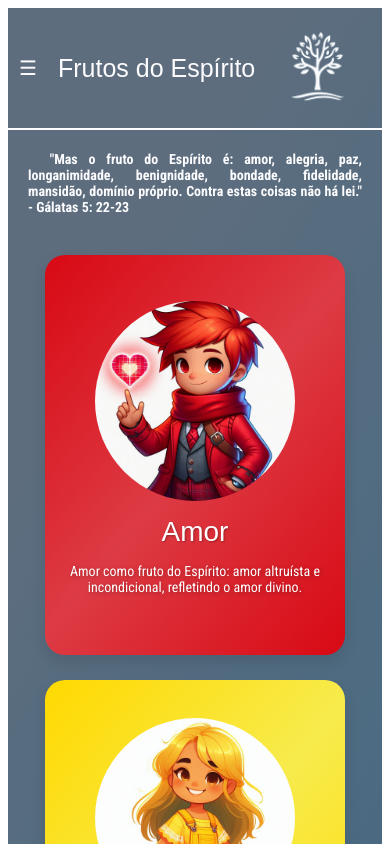
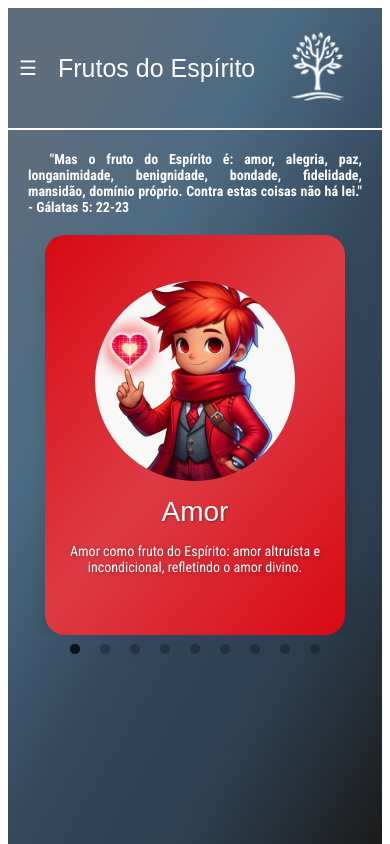
Before and after one commit to danyllo-aniceto/frutos-do-espirito, a React (Vite) app: page / in a window 390 px wide. Shown: the top 844 px of the page. Built offline with nearby package versions, Linux system fonts and the light colour scheme; a web font is replaced by a local one.

Commit message:
add carousel

```diff
--- a/src/App.tsx
+++ b/src/App.tsx
@@ -3,8 +3,6 @@ import { Dashboard } from "./pages/Dashboard";
 import { FruitContent } from "./pages/FruitContent";
 import { BrowserRouter as Router, Route, Routes } from "react-router-dom";
 import { Message } from "./pages/Message";
-import "slick-carousel/slick/slick.css";
-import "slick-carousel/slick/slick-theme.css";
 
 function App() {
   return (
--- a/src/Components/BaseLayout/styles.ts
+++ b/src/Components/BaseLayout/styles.ts
@@ -78,7 +78,7 @@ export const Title = styled.span`
     font-size: 25px;
   }
   @media (max-width: 380px) {
-    font-size: 18px;
+    font-size: 22px;
   }
 `;
 
--- a/src/Components/Card/index.tsx
+++ b/src/Components/Card/index.tsx
@@ -2,7 +2,7 @@ import { useNavigate } from "react-router-dom";
 import { CardContainer, CardContent, Description, Title, Image } from "./style";
 import { ICardProps } from "./types";
 
-export function Card({ description, color, imageUrl, title }: ICardProps) {
+export function Card({ description, color, image, name }: ICardProps) {
   const navigate = useNavigate();
 
   const handleClick = () => {
@@ -10,16 +10,16 @@ export function Card({ description, color, imageUrl, title }: ICardProps) {
       state: {
         description,
         color,
-        imageUrl,
-        title,
+        image,
+        name,
       },
     });
   };
   return (
     <CardContainer color={color} onClick={handleClick}>
       <CardContent>
-        <Image src={imageUrl} alt={title} />
-        <Title>{title}</Title>
+        <Image src={image} alt={name} />
+        <Title>{name}</Title>
         <Description>{description}</Description>
       </CardContent>
     </CardContainer>
--- /dev/null
+++ b/src/Components/Carousel/index.tsx
@@ -0,0 +1,58 @@
+import React from "react";
+import Slider from "react-slick";
+import { Card } from "./../Card";
+import { ICardProps } from "./../Card/types";
+import { CarouselContainer } from "./style";
+import { StyledLink } from "../../pages/FruitContent/style";
+import fruits from "../../consts/fruits";
+
+interface CarouselProps {
+  cards: ICardProps[];
+}
+
+export const Carousel: React.FC<CarouselProps> = () => {
+  const settings = {
+    dots: true,
+    infinite: true,
+    speed: 500,
+    slidesToShow: 3,
+    slidesToScroll: 1,
+    arrows: false,
+    responsive: [
+      {
+        breakpoint: 1024,
+        settings: {
+          slidesToShow: 2,
+          slidesToScroll: 1,
+        },
+      },
+      {
+        breakpoint: 720,
+        settings: {
+          slidesToShow: 1,
+          slidesToScroll: 1,
+        },
+      },
+    ],
+  };
+
+  return (
+    <CarouselContainer>
+      <Slider {...settings}>
+        {fruits.map((fruit) => (
+          <StyledLink to={`/fruit/${fruit.id}`} key={fruit.id}>
+            <Card
+              key={fruit.id}
+              color={fruit.color}
+              description={fruit.description}
+              image={fruit.image}
+              name={fruit.name}
+              id={fruit.id}
+              messages={fruit.messages}
+            />
+          </StyledLink>
+        ))}
+      </Slider>
+    </CarouselContainer>
+  );
+};
--- /dev/null
+++ b/src/Components/Carousel/style.ts
@@ -0,0 +1,39 @@
+import styled from "styled-components";
+
+export const CarouselContainer = styled.div`
+  width: 100%;
+  margin: 0 auto;
+  position: relative;
+
+  .slick-slide {
+    display: flex;
+    justify-content: center;
+    padding: 0 10px;
+    box-sizing: border-box;
+  }
+
+  .slick-list {
+    margin: 0 -10px;
+  }
+
+  .slick-dots li button:before {
+    font-size: 12px;
+  }
+
+  .slick-dots li.slick-active button:before {
+    color: #000;
+  }
+
+  @media (max-width: 720px) {
+    .slick-slide {
+      padding: 0 5px;
+    }
+  }
+`;
+
+export const CardContainer = styled.div`
+  width: 100%;
+  max-width: 300px; // Ajuste o tamanho máximo do card para caber três por tela
+  margin: 0 auto;
+  box-sizing: border-box;
+`;
--- a/src/pages/Dashboard/index.tsx
+++ b/src/pages/Dashboard/index.tsx
@@ -1,10 +1,22 @@
+import { useEffect, useState } from "react";
 import { BaseLayout } from "../../Components/BaseLayout";
 import { Card } from "../../Components/Card";
 import { CardContainer, H1 } from "./style";
 import fruits from "../../consts/fruits";
 import { StyledLink } from "../FruitContent/style";
+import "slick-carousel/slick/slick.css";
+import "slick-carousel/slick/slick-theme.css";
+import { Carousel } from "../../Components/Carousel";
 
 export function Dashboard() {
+  const [isMobile, setIsMobile] = useState(window.innerWidth <= 750);
+
+  useEffect(() => {
+    const handleResize = () => setIsMobile(window.innerWidth <= 750);
+    window.addEventListener("resize", handleResize);
+    return () => window.removeEventListener("resize", handleResize);
+  }, []);
+
   return (
     <BaseLayout>
       <H1>
@@ -12,6 +24,9 @@ export function Dashboard() {
         benignidade, bondade, fidelidade, mansidão, domínio próprio. Contra
         estas coisas não há lei." - Gálatas 5: 22-23
       </H1>
+      {isMobile ? (
+        <Carousel cards={fruits} />
+      ) : (
         <CardContainer>
           {fruits.map((fruit) => (
             <StyledLink to={`/fruit/${fruit.id}`} key={fruit.id}>
@@ -19,12 +34,15 @@ export function Dashboard() {
                 key={fruit.id}
                 color={fruit.color}
                 description={fruit.description}
-              imageUrl={fruit.image}
-              title={fruit.name}
+                image={fruit.image}
+                name={fruit.name}
+                id={fruit.id}
+                messages={fruit.messages}
               />
             </StyledLink>
           ))}
         </CardContainer>
+      )}
     </BaseLayout>
   );
 }
--- a/src/pages/Dashboard/style.ts
+++ b/src/pages/Dashboard/style.ts
@@ -13,9 +13,6 @@ export const H1 = styled.h1`
   }
   @media (max-width: 550px) {
     font-size: 14px;
-  }
-  @media (max-width: 380px) {
-    font-size: 12px;
   }
 `;
 
```
Also changed, not shown: src/Components/Card/types.ts (+7 -3 lines). Lines whose indentation alone changed are shown as unchanged.
